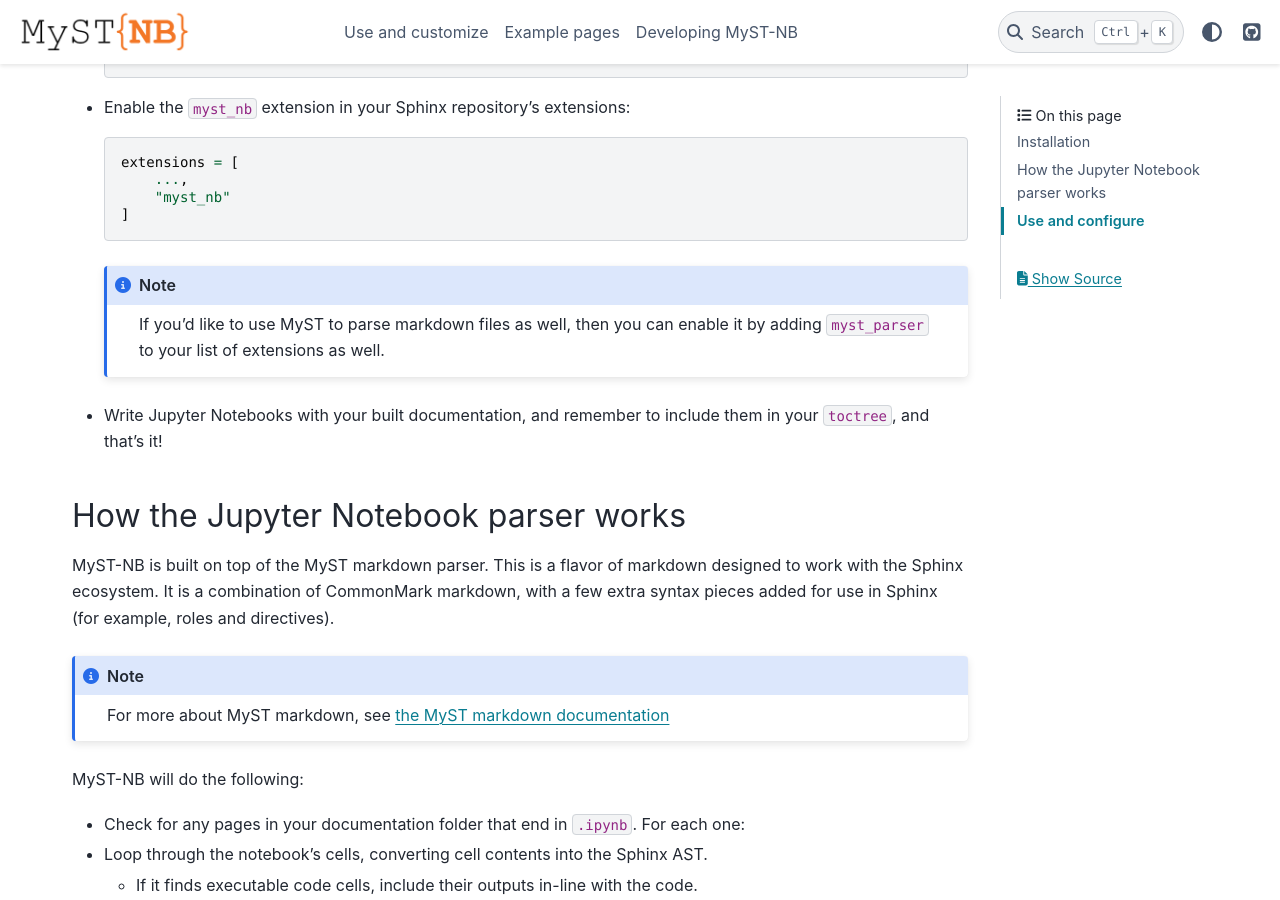
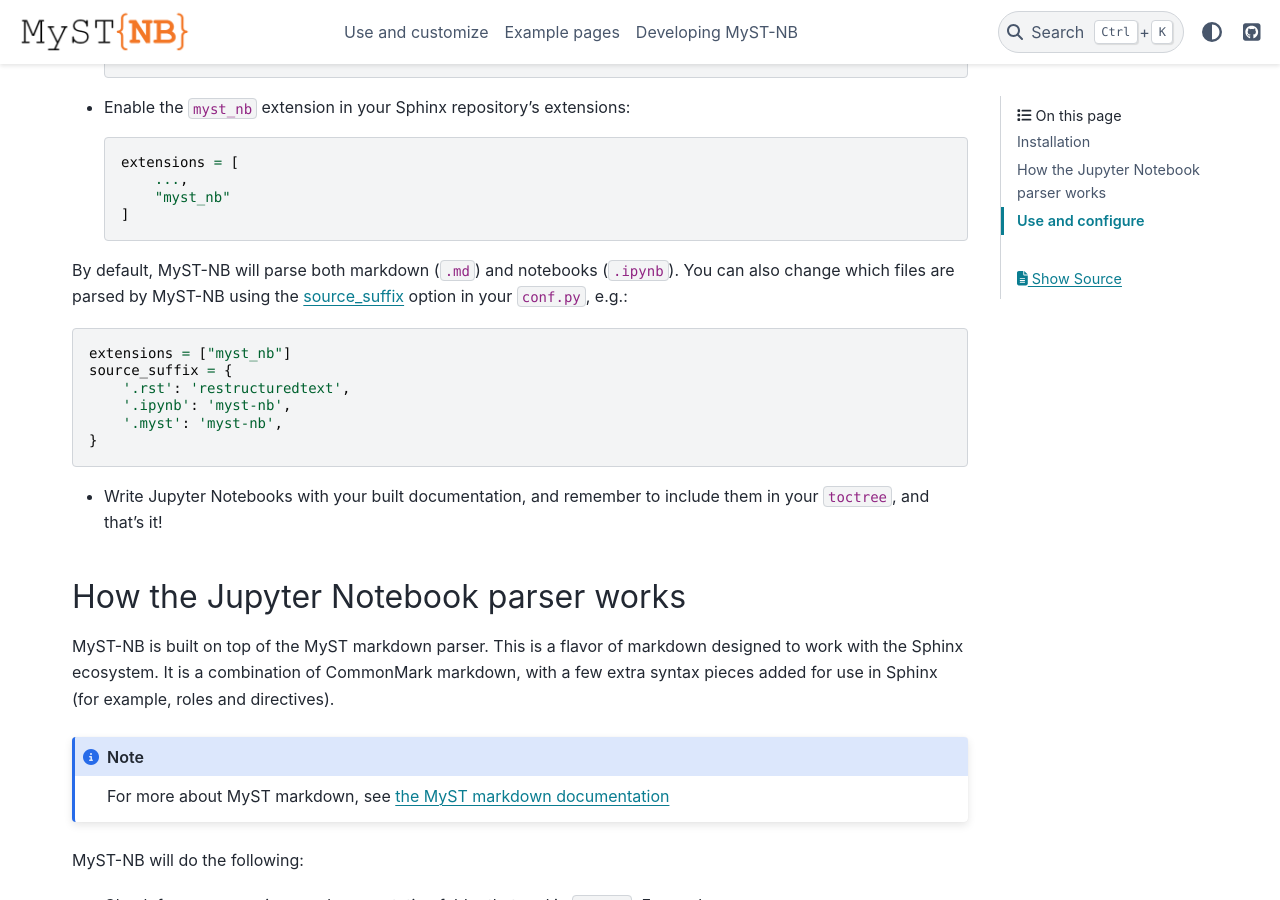
Before and after one commit to executablebooks/MyST-NB, a Sphinx documentation site: the page built from docs/index.md, in a window 1280 px wide and 900 px high, scrolled down 821 px. Built offline with Sphinx 7.4.7 and the PyData theme 0.15.4, drawn with Linux system fonts in a browser that asks for light colours; pages that are not in the unit, such as notebooks, are missing from menus.

Commit message:
minor updates

````diff
--- a/docs/index.md
+++ b/docs/index.md
@@ -44,10 +44,20 @@
   ]
   ```
 
-  ```{note}
-  If you'd like to use MyST to parse markdown files as well, then you can enable it by
-  adding `myst_parser` to your list of extensions as well.
-  ```
+By default, MyST-NB will parse both markdown (`.md`) and notebooks (`.ipynb`).
+You can also change which files are parsed by MyST-NB using
+the [source_suffix](https://www.sphinx-doc.org/en/master/usage/configuration.html#confval-source_suffix)
+option in your `conf.py`, e.g.:
+
+```python
+extensions = ["myst_nb"]
+source_suffix = {
+    '.rst': 'restructuredtext',
+    '.ipynb': 'myst-nb',
+    '.myst': 'myst-nb',
+}
+```
+
 * Write Jupyter Notebooks with your built documentation, and remember to include them
   in your `toctree`, and that's it!
 
````
Also changed, not shown: 1 other file.
